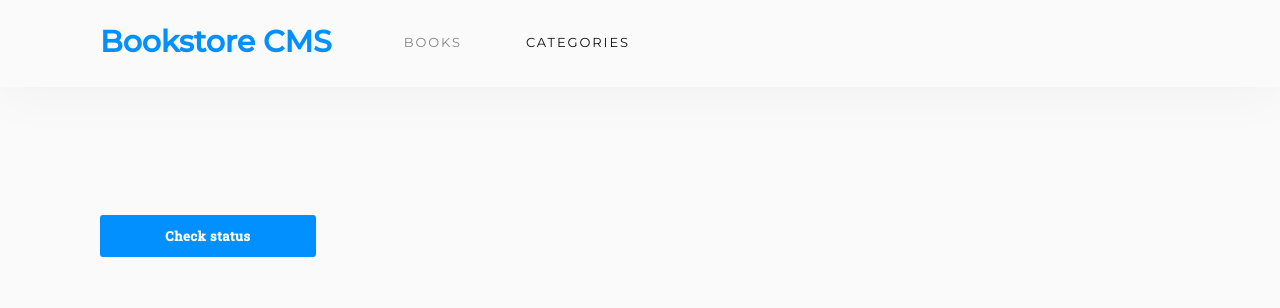
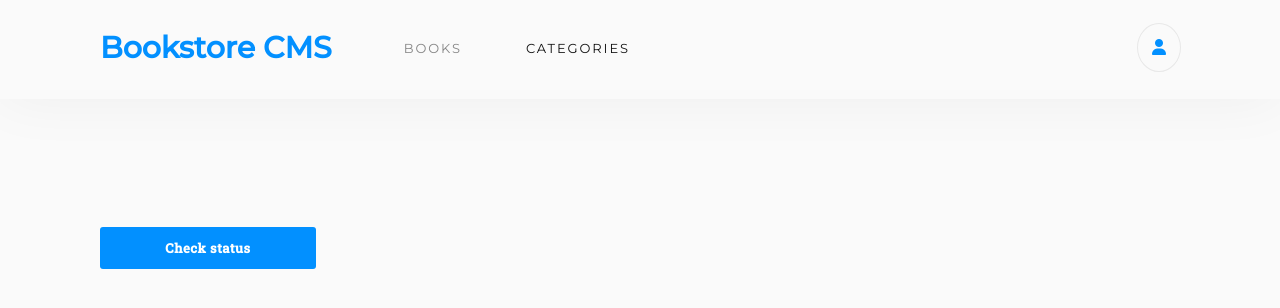
Before and after one commit to AyoMoses1/Bookstore, a React (Create React App) app: page /categories in a window 1280 px wide. Shown: the top 308 px of the page. Built offline with nearby package versions, Linux system fonts and the light colour scheme.

Commit message:
resolved feedbacks

```diff
--- a/public/index.html
+++ b/public/index.html
@@ -15,6 +15,7 @@
       user's mobile device or desktop. See https://developers.google.com/web/fundamentals/web-app-manifest/
     -->
     <link rel="manifest" href="%PUBLIC_URL%/manifest.json" />
+    <script src="https://kit.fontawesome.com/c92c970d81.js" crossorigin="anonymous"></script>
     <!--
       Notice the use of %PUBLIC_URL% in the tags above.
       It will be replaced with the URL of the `public` folder during the build.
--- a/src/App.css
+++ b/src/App.css
@@ -79,3 +79,14 @@ form button,
 .categories-btn {
   margin-top: 3rem;
 }
+
+.fa-user {
+  color: #0290ff;
+}
+
+.div {
+  width: 0.125rem;
+  height: 1.5rem;
+  margin: 0.75rem 1.063rem 0 0.938rem;
+  border: solid 1px #e8e8e8;
+}
--- a/src/components/Book.jsx
+++ b/src/components/Book.jsx
@@ -16,7 +16,9 @@ function Book({
         <span className={style.author}>{author}</span>
         <div className={style.actions}>
           <button type="button" className={style.button}>Comments</button>
+          <span className="div" />
           <button type="button" className={style.button} onClick={() => dispatch(removeBook(id))}>Remove</button>
+          <span className="div" />
           <button type="button" className={style.button}>Edit</button>
         </div>
       </div>
--- a/src/components/Navbar.js
+++ b/src/components/Navbar.js
@@ -25,6 +25,9 @@ const Navbar = () => {
             </React.Fragment>
           ))}
         </ul>
+        <div className={styles.user}>
+          <i className="fa-solid fa-user"></i>
+        </div>
       </nav>
     </>
   );
--- a/src/styles/Book.module.css
+++ b/src/styles/Book.module.css
@@ -52,6 +52,7 @@
 
 .author {
   color: #4386bf;
+  opacity: 0.7;
 }
 
 .button {
@@ -61,6 +62,7 @@
   color: #4386bf;
   font-size: 0.875rem;
   font-weight: 300;
+  opacity: 0.7;
 }
 
 .actions {
--- a/src/styles/Navbar.module.css
+++ b/src/styles/Navbar.module.css
@@ -35,3 +35,10 @@
   font-weight: bold;
   color: #0290ff;
 }
+
+.user {
+  margin-left: auto;
+  padding: 0.875rem;
+  border: 1px solid #e8e8e8;
+  border-radius: 50%;
+}
```
